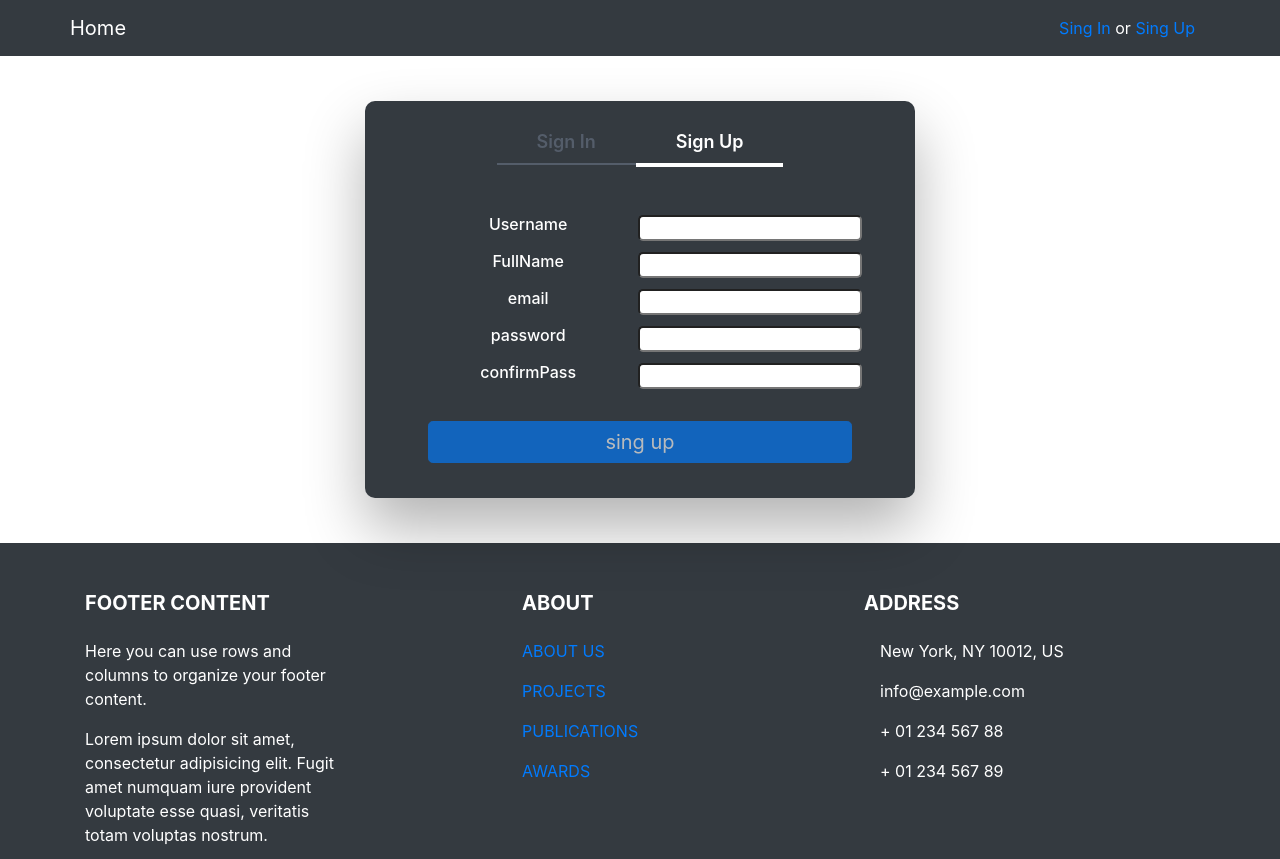
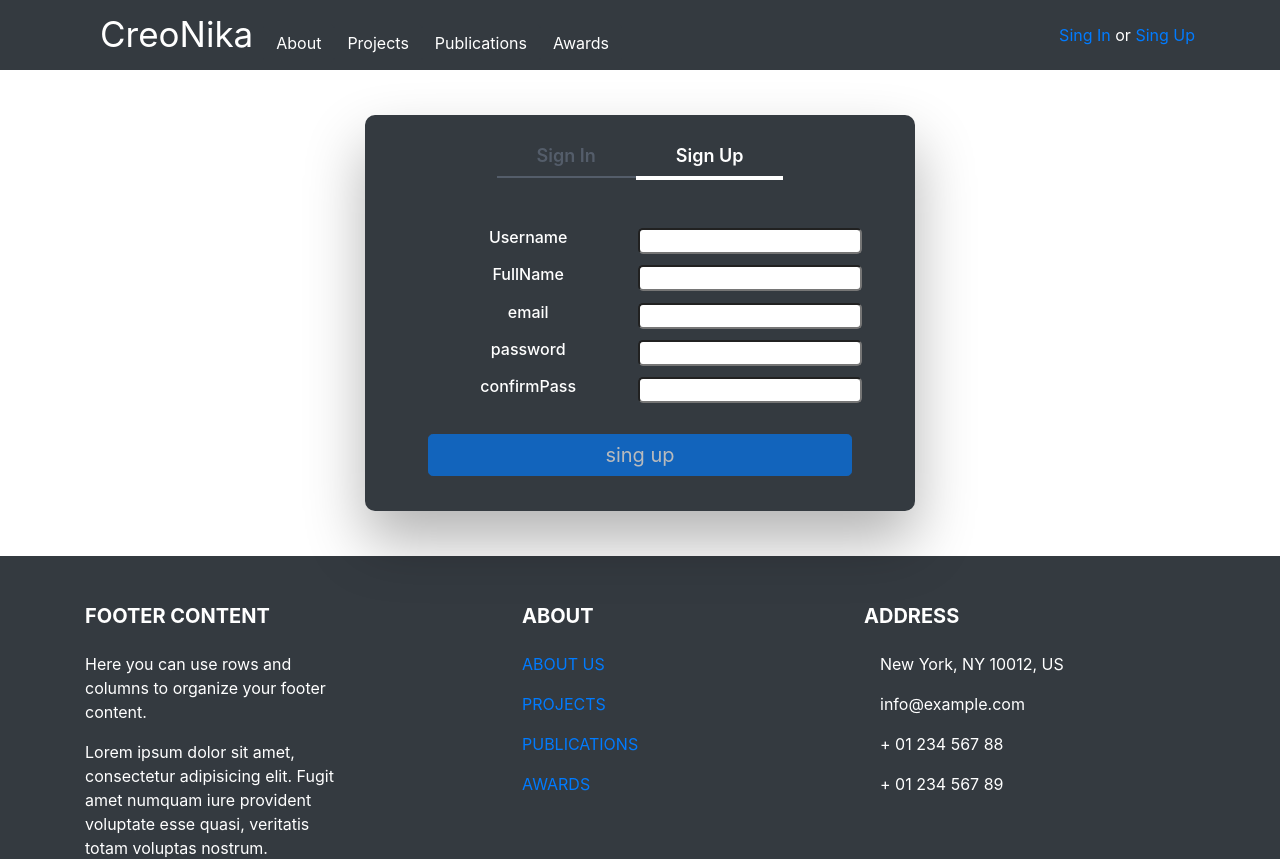
Before and after one commit to Vladi40kif/Test-Study.NET_WEB_API_Core_Entity_Angular, an Angular app in the folder Angular/: page /users/registration in a window 1280 px wide. Shown: the top 859 px of the page. Built offline with nearby package versions, Linux system fonts and the light colour scheme.

Commit message:
add new page to footer and navbar

```diff
--- a/Angular/src/app/footer/footer.component.html
+++ b/Angular/src/app/footer/footer.component.html
@@ -30,22 +30,22 @@
         <ul class="list-unstyled">
           <li>
             <p>
-              <a href="#!">ABOUT US</a>
+              <a routerLink="/about">ABOUT US</a>
             </p>
           </li>
           <li>
             <p>
-              <a href="#!">PROJECTS</a>
+              <a routerLink="/projects">PROJECTS</a>
             </p>
           </li>
           <li>
             <p>
-              <a href="#!">PUBLICATIONS</a>
+              <a routerLink="/publications">PUBLICATIONS</a>
             </p>
           </li>
           <li>
             <p>
-              <a href="#!">AWARDS</a>
+              <a routerLink="/awards">AWARDS</a>
             </p>
           </li>
         </ul>
--- a/Angular/src/app/navbar/navbar.component.css
+++ b/Angular/src/app/navbar/navbar.component.css
@@ -0,0 +1,4 @@
+a {
+    text-decoration: none;
+    color: white;
+}
--- a/Angular/src/app/navbar/navbar.component.html
+++ b/Angular/src/app/navbar/navbar.component.html
@@ -1,9 +1,17 @@
 <nav class="navbar navbar-expand-lg navbar-dark bg-dark">
 	<div class="container">
 
-		<div class="row-md-4 algin-self-start">
-			<a class="navbar-brand row " routerLink="/home">Home</a>
+		<div class="row-md-6 algin-self-start ">
+			<div class="col">
+				<a routerLink="/home" style="font-size: 35px; margin-right: 10px;">CreoNika</a>
+				<button routerLink="/about" class="btn btn-dark">About</button>
+				<button routerLink="/projects" class="btn btn-dark">Projects</button>
+				<button routerLink="/publications" class="btn btn-dark">Publications</button>
+				<button routerLink="/awards" class="btn btn-dark">Awards</button>
+			</div>
 		</div>
+
+
 
 		<div>
 			<app-userpart class="text-white"></app-userpart>
```
Also changed, not shown: Angular/src/app/app-routing.module.ts (+20 -0 lines), Angular/src/app/navbar/userpart/userpart.component.css (line endings or trailing spaces).
